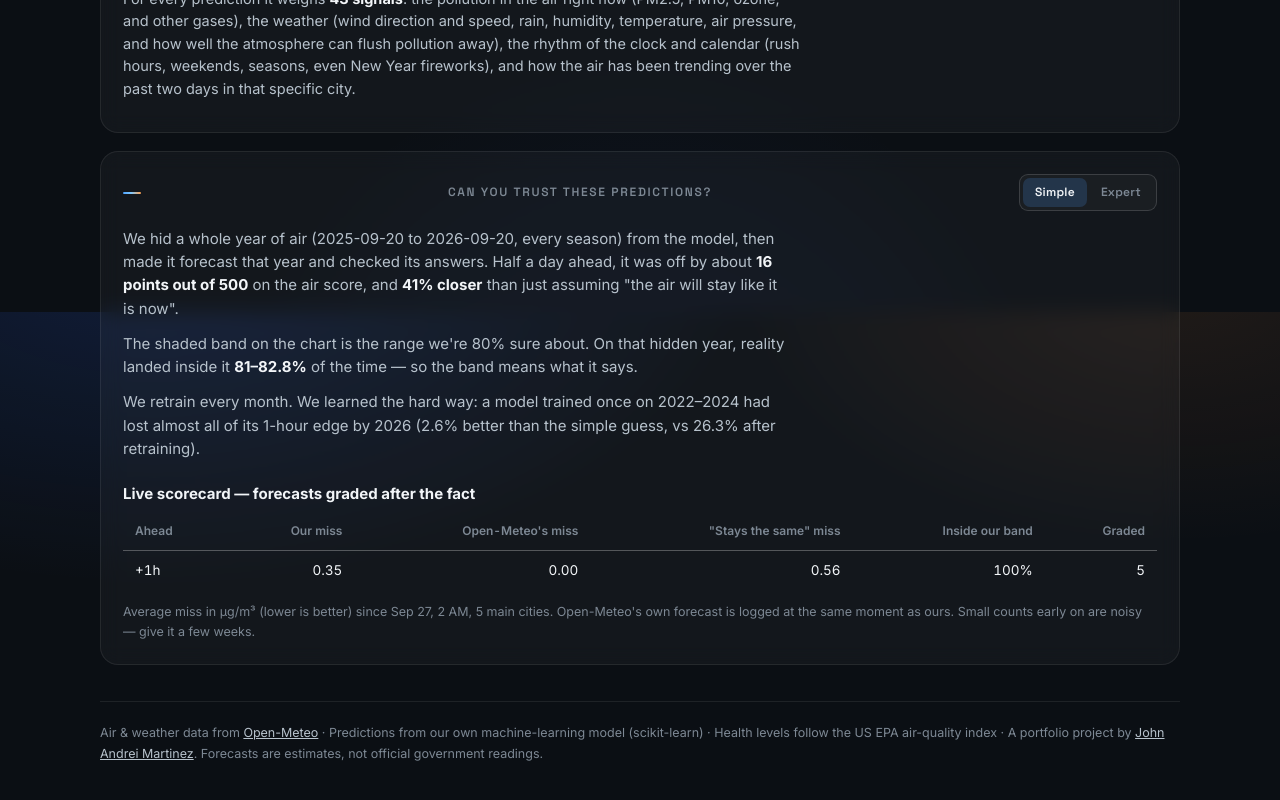
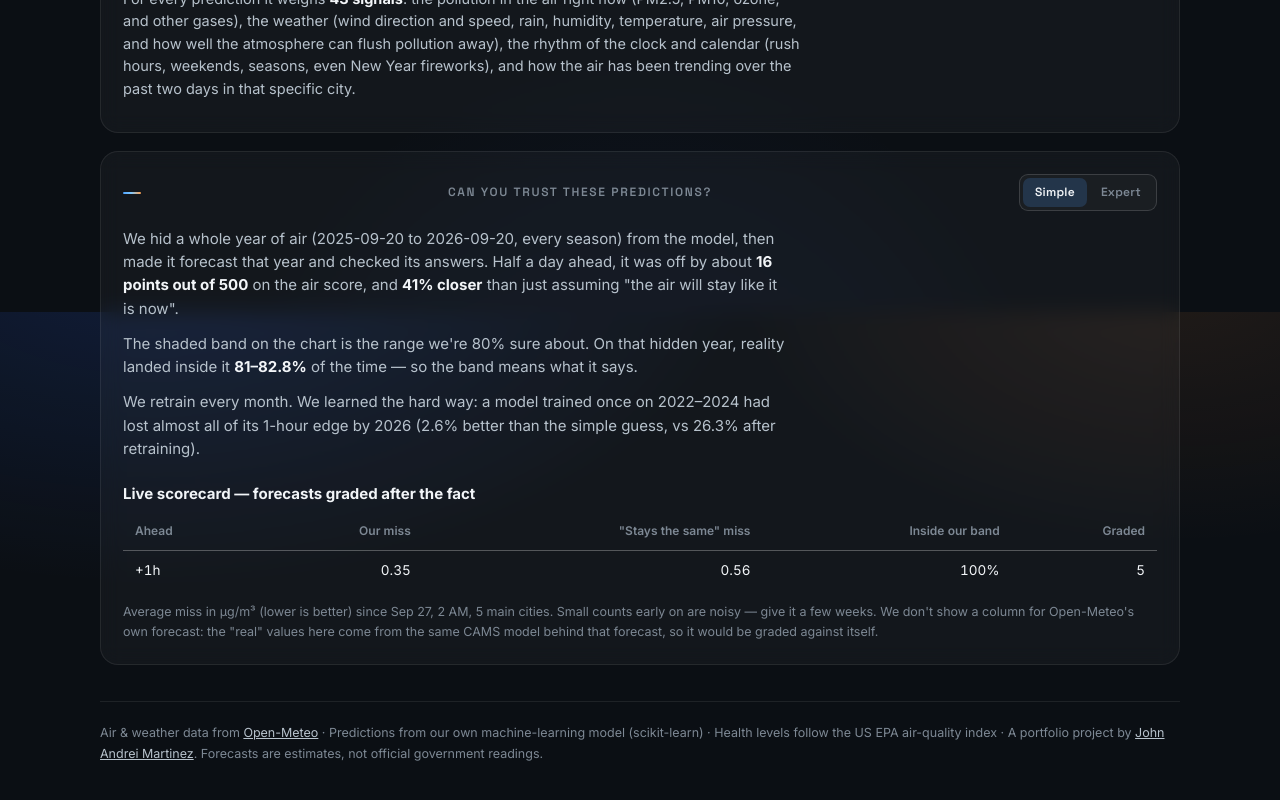
Before and after one commit to Zeref538/hangin, a React (Vite) app in the folder web/: page / in a window 1280 px wide. Shown: the part 3688-4488 px from the top of the page. Built offline with nearby package versions, Linux system fonts and the light colour scheme.

Commit message:
fix: stop scoring Open-Meteo's forecast against its own data
The live 'truth' is Open-Meteo's CAMS value for the hour, the same model
behind their forecast, so their first 5 graded forecasts missed by exactly
0.00. Keep logging it, drop the column, and say why in the page and README.

```diff
--- a/web/src/App.jsx
+++ b/web/src/App.jsx
@@ -244,7 +244,7 @@ function LiveScore({ live }) {
       <h3 className="subh">Live scorecard — forecasts graded after the fact</h3>
       <table className="bt">
         <thead>
-          <tr><th>Ahead</th><th>Our miss</th><th>Open-Meteo's miss</th>
+          <tr><th>Ahead</th><th>Our miss</th>
               <th>"Stays the same" miss</th><th>Inside our band</th><th>Graded</th></tr>
         </thead>
         <tbody>
@@ -252,7 +252,6 @@ function LiveScore({ live }) {
             <tr key={h.horizon_h}>
               <td>+{h.horizon_h}h</td>
               <td>{h.model_mae.toFixed(2)}</td>
-              <td>{h.openmeteo_mae != null ? h.openmeteo_mae.toFixed(2) : "–"}</td>
               <td>{h.naive_mae.toFixed(2)}</td>
               <td>{h.band_coverage_pct}%</td>
               <td>{h.n}</td>
@@ -262,8 +261,9 @@ function LiveScore({ live }) {
       </table>
       <p className="btnote">
         Average miss in µg/m³ (lower is better) since {fmtTime(live.since)}, 5 main
-        cities. Open-Meteo's own forecast is logged at the same moment as ours. Small
-        counts early on are noisy — give it a few weeks.
+        cities. Small counts early on are noisy — give it a few weeks. We don't show
+        a column for Open-Meteo's own forecast: the "real" values here come from the
+        same CAMS model behind that forecast, so it would be graded against itself.
       </p>
     </>
   );
```
Also changed, not shown: 1 other file (tests, documents, lock files or other folders).
